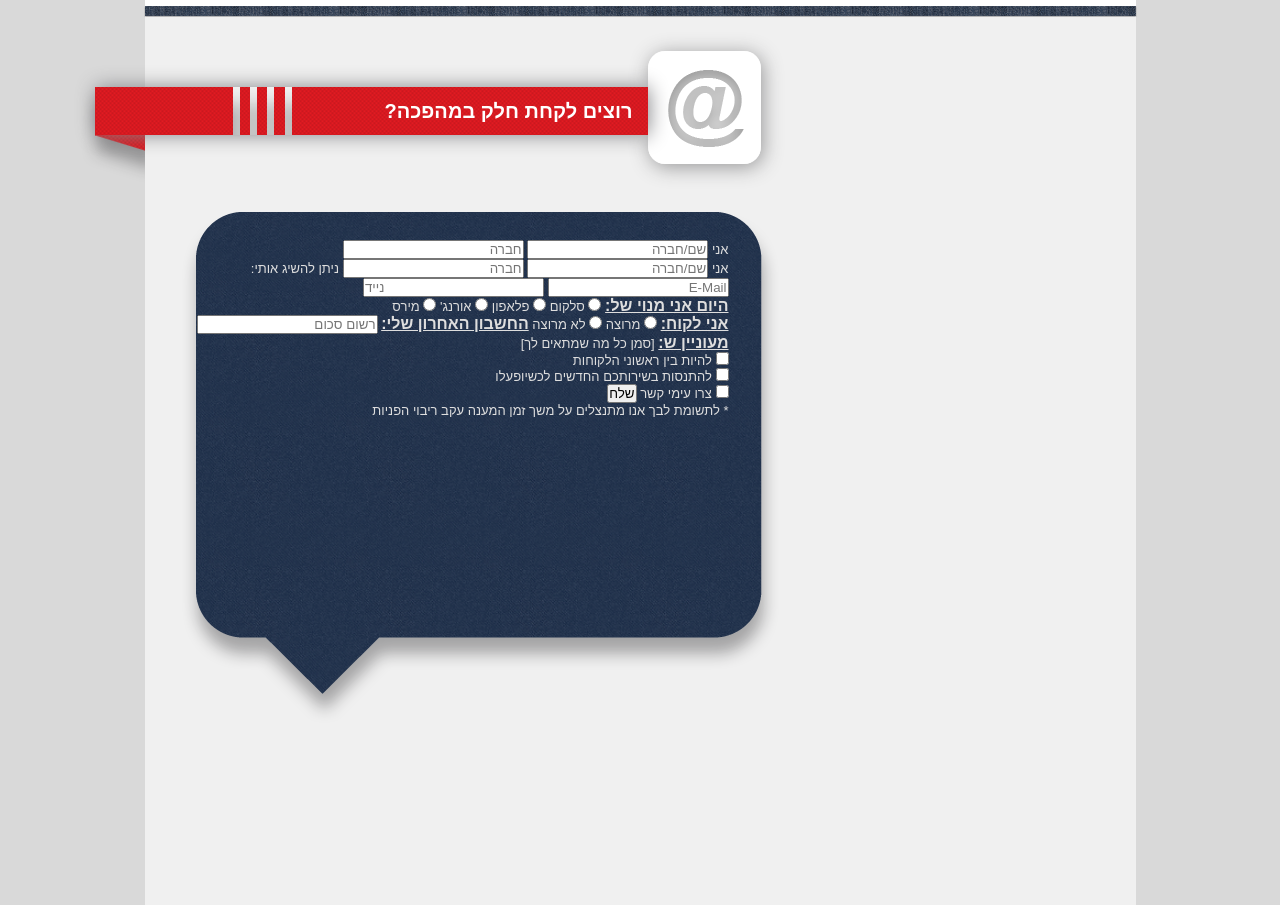
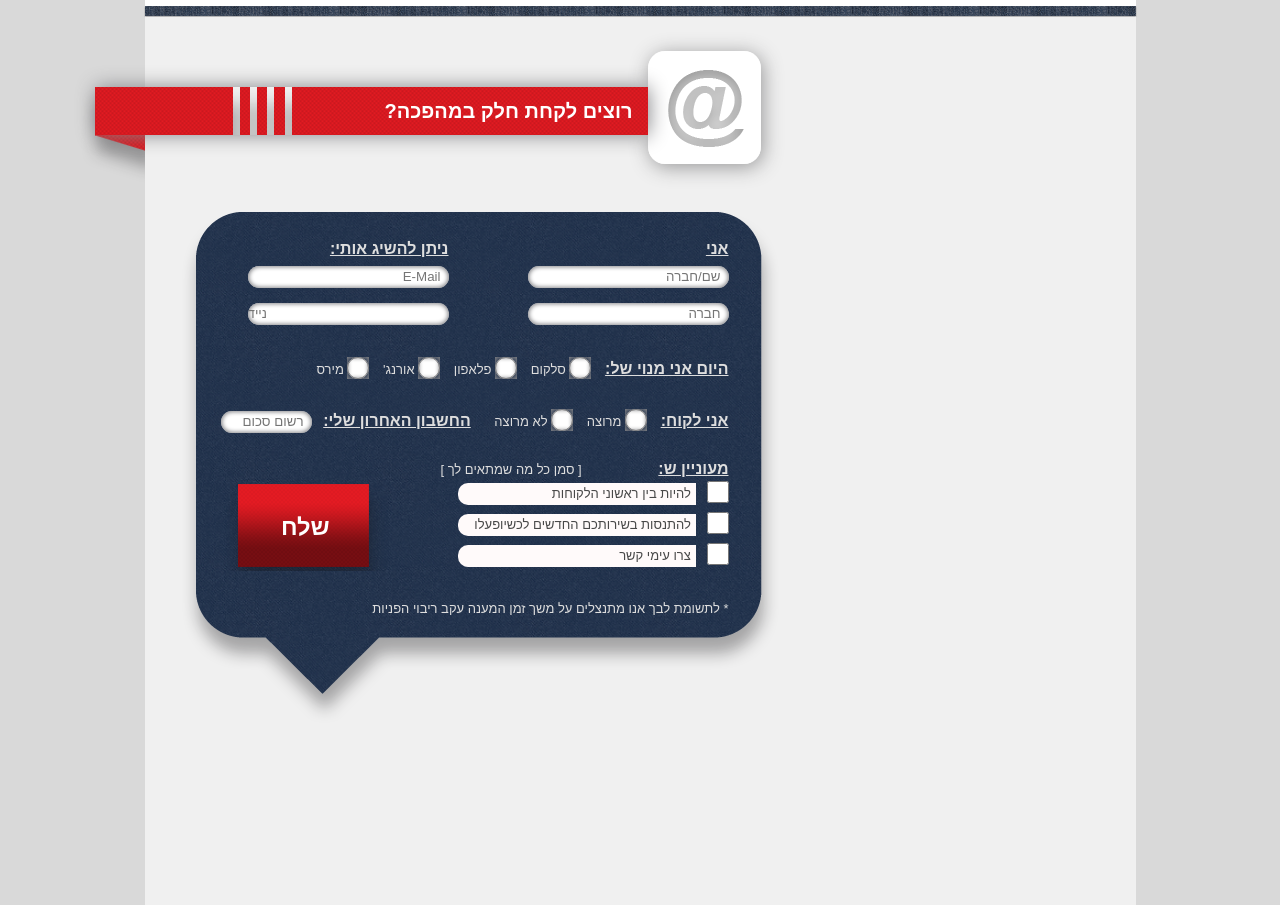
Before and after one commit to LigalLevy/Golan-Telecom, a PHP site: page / in a window 1280 px wide. Shown: the part 4261-5166 px from the top of the page. Run offline with PHP 8.4, Linux system fonts and the light colour scheme.

Commit message:
Form css

```diff
--- a/includes/style.css
+++ b/includes/style.css
@@ -675,15 +675,11 @@ ul {
         bottom: 18px;
     }
 
-    #who-are-we-mobile, #when-we-start-mobile, #contact-us-mobile, #what-we-do-mobile, #careers-mobile {
+    #who-are-we-mobile, #when-we-start-mobile, #contact-us-mobile, #what-we-do-mobile, #careers-mobile, #nav-mobile {
         display: none;
     }
 
-    #nav-mobile {
-        display: none;
-    }
-
-    #contact-us section {
+    #form-back {
         direction: rtl;
         background: url(../images/form-back.png) no-repeat;
         width: 597px;
@@ -707,10 +703,98 @@ ul {
         font-size: 1.23em;
     }
 
+    form section:first-child, form section:nth-child(2) {
+        height: 87px;
+        width: 280px;
+        float: right;
+    }
+
+    input[type=text], input[type=email], input[type=tel] {
+        width: 193px;
+        margin: 7.5px 0px;
+        padding: 3.5px 8px 3.5px 0px;
+        border-radius: 14px;
+        border-style: unset;
+        box-shadow: inset 0px 0px 4px 1px #858588;
+    }
+
+    input[type=radio] {
+        -webkit-appearance: checkbox;
+        margin: 0 10px 0 0;
+        content: " ";
+        display: inline-block;
+        position: relative;
+        top: 5px;
+        width: 22px;
+        height: 22px;
+        background-color: ghostwhite;
+        box-shadow: inset 0px 0px 4px 1px #858588;
+    }
+
+    input[type=checkbox] {
+        width: 22px;
+        height: 22px;
+    }
+
+    input[type=submit] {
+        background: url(../images/form-submit.png) no-repeat;
+        width: 163px;
+        height: 87px;
+        border-style: none;
+        position: relative;
+        bottom: 30px;
+        right: 50px;
+        line-height: 87px;
+        font-size: 1.823em;
+        font-weight: bold;
+        color: white;
+    }
+
+    input[type=submit]:focus {
+        outline: 0;
+    }
+
+    form section:nth-child(5),form section:nth-child(7) {
+        margin-top: 10px;
+
+    }
+
+    form section:nth-child(8) {
+        margin-top: 20px;
+        display: inline-block;
+    }
+
+    form section:nth-child(8) label {
+        background-color: snow;
+        color: #484848;
+        font-size: 13px;
+        padding: 3.5px 5px 3.5px 0;
+        width: 233px;
+        vertical-align: super;
+        display: inline-block;
+        border-radius: 10px 0px 0px 10px;
+        margin: 4.5px 7px 4.5px 0;
+    }
+
+    form section:nth-child(7) > span:nth-child(4) {
+        margin-right: 20px;
+    }
+
+    form section:nth-child(7) > input:nth-child(5) {
+        width: 83px;
+        margin-right: 8px;
+    }
+
+    form section:nth-child(8) > span:nth-child(2) {
+        text-decoration: none;
+        font-weight: normal;
+        font-size: 1em;
+        margin-right: 73px;
+    }
 
 
 
-} /*END of media for desktop */
+}/*END of media for desktop */
 
 /* WIDE MOBILE LAYOUT (LANDSCAPE/480PX)
 ----------------------------------------------- */
--- a/index.html
+++ b/index.html
@@ -4,9 +4,9 @@
     <meta charset="UTF-8">
     <meta name="viewport" content="width=device-width,initial-scale=1">
     <title>Golan Telecom</title>
-    <link href="https://fonts.googleapis.com/css?family=Rubik" rel="stylesheet">
+
+    <link rel="stylesheet" href="https://fonts.googleapis.com/css?family=Rubik">
     <link rel="stylesheet"  href="includes/style.css">
-    <!--<link rel="stylesheet" href="https://maxcdn.bootstrapcdn.com/bootstrap/4.0.0-alpha.6/css/bootstrap.min.css">-->
     <script src="https://ajax.aspnetcdn.com/ajax/jQuery/jquery-3.3.1.min.js"></script>
     <script src="https://ajax.googleapis.com/ajax/libs/jquery/3.3.1/jquery.min.js"></script>
 </head>
@@ -566,62 +566,52 @@
                 <h1>רוצים לקחת חלק במהפכה?</h1>
                 <span class="side-line"></span>
                 <span class="title-icon"></span>
+                <section id="form-back">
+                    <form>
                         <section>
-                    <form>
-                        <div class="form-group row pt-lg-5 pb-lg-5 pt-5">
-                            <div class="col-sm-12 col-sm-5 offset-md-2">
-                                <label>אני</label>
+                            <span>אני</span>
+                            <br>
                             <input type="text" name="username" placeholder="שם/חברה">
                             <input type="text" name="company" placeholder="חברה">
-                            </div>
-                        </div>
-
-                    <label>אני</label>
-                    <input type="text" name="username" placeholder="שם/חברה">
-                    <input type="text" name="company" placeholder="חברה">
-
-                    <label>ניתן להשיג אותי:</label>
+                        </section>
+                        <section>
+                            <span>ניתן להשיג אותי:</span>
                             <input type="email" name="email" placeholder="E-Mail">
                             <input type="tel" name="phone" placeholder="נייד">
+                        </section>
+                        <div class="clear"></div>
                         <br>
-
+                        <section>
                             <span>היום אני מנוי של:</span>
-                    <input type="radio" name="subscription" value="cellcom">
-                    <label >סלקום</label>
-                    <input type="radio" name="subscription" value="pelephone">
-                    <label>פלאפון</label>
-                    <input type="radio" name="subscription" value="orange">
-                    <label>אורנג'</label>
-                    <input type="radio" name="subscription" value="mirs">
-                    <label>מירס</label>
-
+                            <label><input type="radio" name="subscription" value="cellcom"> סלקום</label>
+                            <label><input type="radio" name="subscription" value="pelephone" placeholder=" ">  פלאפון</label>
+                            <label><input type="radio" name="subscription" value="orange"> אורנג' </label>
+                            <label><input type="radio" name="subscription" value="mirs"> מירס</label>
+                        </section>
                         <br>
-
+                        <section>
                             <span>אני לקוח:</span>
-                    <input type="radio" name="satisfaction" value="yes">
-                    <label>מרוצה</label>
-                    <input type="radio" name="satisfaction" value="no">
-                    <label>לא מרוצה</label>
-
-                    <label><span>החשבון האחרון שלי:</span></label>
-                    <input type="number" name="bill" placeholder="רשום סכום">
+                            <label><input type="radio" name="satisfaction" value="yes"> מרוצה </label>
+                            <label><input type="radio" name="satisfaction" value="no"> לא מרוצה </label>
+                            <span>החשבון האחרון שלי:</span>
+                            <input type="text" id="bill" name="bill" placeholder="רשום סכום">
                             <br>
-
+                        </section>
+                        <section>
                             <span>מעוניין ש:</span>
-                    <label>[סמן כל מה שמתאים לך]</label>
+                            <span>[ סמן כל מה שמתאים לך ]</span>
                             <br>
                             <input type="checkbox" name="interests[]" value="first-customer">
-                    <label >להיות בין ראשוני הלקוחות</label><br>
+                            <label>להיות בין ראשוני הלקוחות</label>
+                            <br>
                             <input type="checkbox" name="interests[]" value="try-services">
-                    <label>להתנסות בשירותכם החדשים לכשיופעלו</label><br>
+                            <label>להתנסות בשירותכם החדשים לכשיופעלו</label>
+                            <br>
                             <input type="checkbox" name="interests[]" value="contact-me">
                             <label>צרו עימי קשר</label>
-
+                        </section>
                         <input type="submit" value="שלח">
-                    <br>
                         <p>* לתשומת לבך אנו מתנצלים על משך זמן המענה עקב ריבוי הפניות</p>
-
-
                 </form>
                 </section>
             </section>
```
Also changed, not shown: images/form-submit.png (added). Lines whose indentation alone changed are shown as unchanged.
